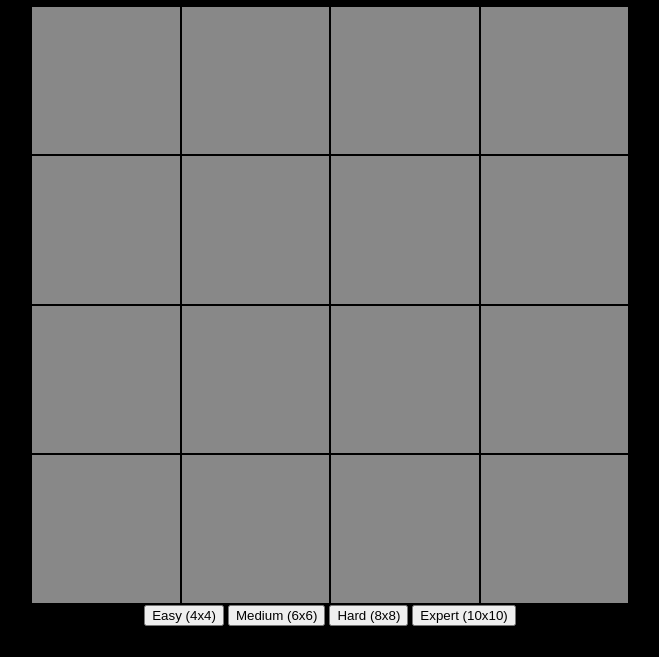
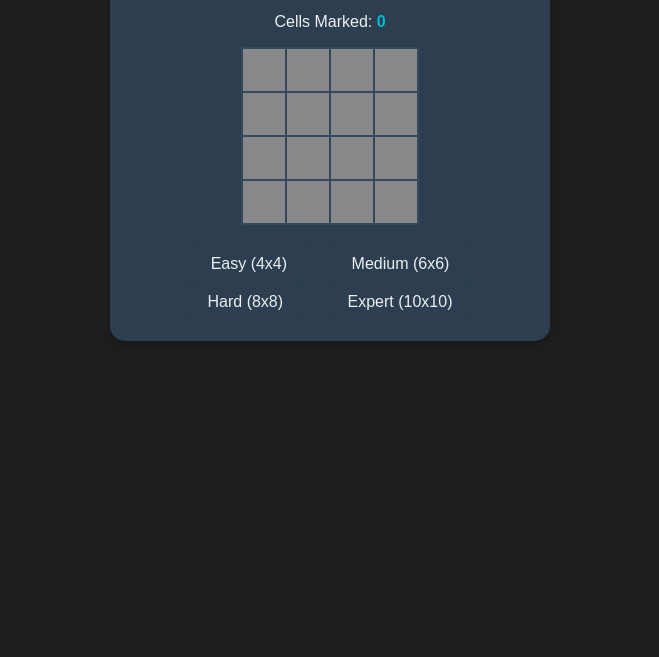
Before and after one commit to 1id0r/mineSweeper, a plain HTML site: page index.html in a window 1280 px wide. Shown: the part 143-800 px from the top of the page, without its empty margins (310-969 px from the left). Drawn offline with Linux system fonts and the light colour scheme.

Commit message:
Add files via upload
styling added

```diff
--- a/css/style.css
+++ b/css/style.css
@@ -1,16 +1,23 @@
 body {
-  background-color: black;
-  color: rgb(255, 255, 255);
+  font-family: Arial, sans-serif;
+  background-color: #1e1e1e;
+  color: #f0f0f0;
   text-align: center;
+  margin: 0;
+  padding: 20px;
+}
+h1 {
+  font-size: 36px;
+  color: #4983b6;
+  margin-bottom: 10px;
 }
 
 table {
   margin: 0 auto;
-
+  background-color: #34495e;
   top: 50%;
   left: 50%;
-  width: 600px;
-  height: 600px;
+
   transform: translate(-50% -50%);
 }
 td {
@@ -19,6 +26,35 @@ td {
   text-align: center;
   vertical-align: middle;
   background-color: grey;
+}
+td:hover {
+  background-color: #2c3e50;
+  transition: 0.2s;
+}
+.shown-count,
+.marked-count {
+  font-weight: bold;
+  color: #00bcd4;
+}
+
+/* Difficulty Buttons */
+.diff-buttons {
+  margin-top: 20px;
+}
+.diff-buttons button {
+  background-color: #2c3e50;
+  color: #ecf0f1;
+  border: none;
+  padding: 10px 20px;
+  margin: 0 10px;
+  border-radius: 5px;
+  cursor: pointer;
+  font-size: 16px;
+  transition: background-color 0.3s ease;
+}
+
+.diff-buttons button:hover {
+  background-color: #34495e;
 }
 
 .hidden {
@@ -58,28 +94,24 @@ td {
 }
 
 .modal h2 {
-  margin-top: 0;
-  font-size: 24px;
-  font-weight: bold;
   color: #e74c3c;
+  font-size: 30px;
+  margin-bottom: 20px;
 }
 
 .modal button {
-  background-color: #e74c3c;
-  color: #fff;
+  background-color: #e91e63;
+  color: white;
   border: none;
-  padding: 10px 20px;
-  margin-top: 20px;
+  padding: 15px 30px;
+  font-size: 18px;
+  cursor: pointer;
   border-radius: 5px;
-  cursor: pointer;
-  font-size: 16px;
-  transition: background-color 0.3s ease;
 }
 
 .modal button:hover {
-  background-color: #c0392b;
+  background-color: #c2185b;
 }
-
 .modal-overlay {
   position: fixed;
   top: 0;
@@ -89,3 +121,11 @@ td {
   background: rgba(0, 0, 0, 0.7);
   z-index: 999;
 }
+.card {
+  background-color: #2c3e50;
+  border-radius: 15px;
+  padding: 20px;
+  box-shadow: 0 4px 8px rgba(0, 0, 0, 0.2);
+  max-width: 400px;
+  margin: 0 auto;
+}
--- a/index.html
+++ b/index.html
@@ -7,6 +7,7 @@
     <link rel="stylesheet" href="css/style.css" />
   </head>
   <body onload="onInit()">
+    <div class="card">
       <h1>MineSweeper</h1>
       <p>Cells Shown: <span class="shown-count"></span></p>
       <p>Cells Marked: <span class="marked-count"></span></p>
@@ -24,6 +25,7 @@
         <h2></h2>
         <button onclick="onInit()">Restart</button>
       </div>
+    </div>
     <script src="./js/main.js"></script>
   </body>
 </html>
```
Lines whose indentation alone changed are shown as unchanged.
